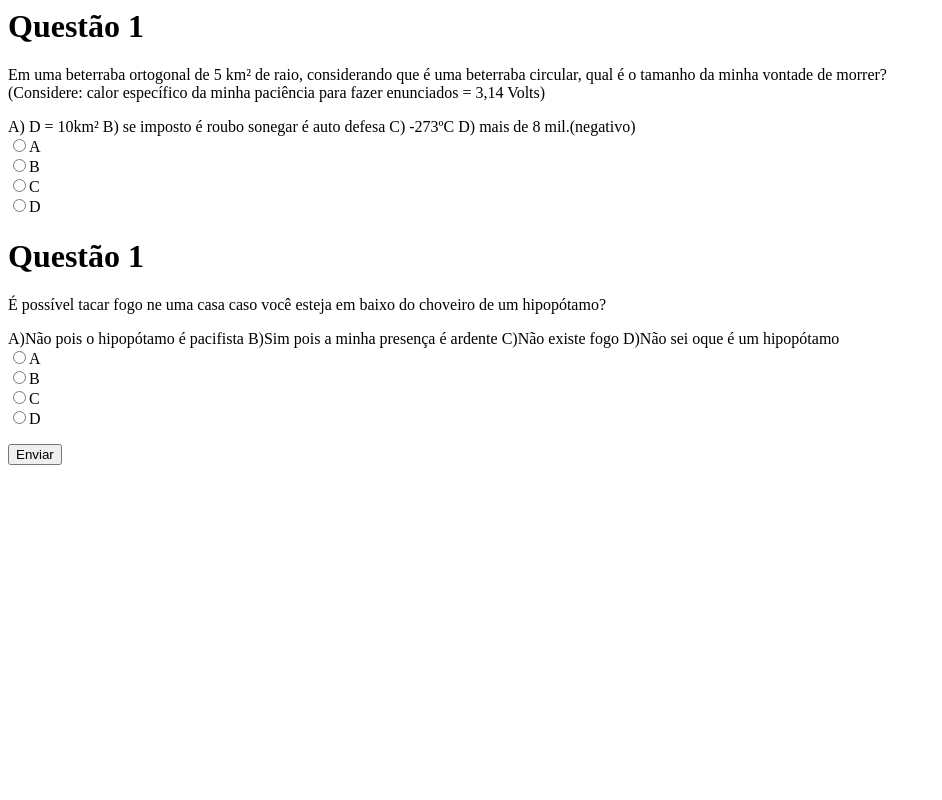
After one commit to cp2-dc-info-projeto-final/portal-curso-de-ingles, a PHP site: page /questoes.html in a window 1280 px wide. The commit adds this page. Shown: the whole page, without its empty margins (0-942 px from the left). Run offline with PHP 8.4, Linux system fonts and the light colour scheme.

Commit message:
commitando arquivos para a página do professor

```diff
--- /dev/null
+++ b/professor/questoes.html
@@ -0,0 +1,66 @@
+<script type="text/javascript">
+    document.getElementById("verNota").onclick = function(){
+        var q1 = document.getElementsByName("q1");
+        var q2 = document.getElementsByName("q2");
+        var gb;
+        var totalAcertos;
+
+        for (var i = 0; i < q1.length; i++) {
+            if (q1[i].checked) {
+                gb1 = (q[i].value);
+            }
+        }
+        for (var i = 0; i < q2.length; i++) {
+            if (q2[i].checked) {
+                gb2 = (q[i].value);
+            }
+        }
+
+        if(gb1 == 3){totalAcertos = parseInt(totalAcertos) + parseInt(1);}
+        if(gb1 == 1){totalAcertos = parseInt(totalAcertos) + parseInt(1);}
+        alert(gb1);
+        alert(gb2);
+        alert("Total de acertos: ");
+        alert(totalAcertos);
+
+    }
+</script>
+<!DOCTYPE html>
+<html lang="en">
+<head>
+    <meta charset="UTF-8">
+    <meta name="viewport" content="width=device-width, initial-scale=1.0">
+    <meta http-equiv="X-UA-Compatible" content="ie=edge">
+    <title>Document</title>
+</head>
+<body>
+    <div>
+            <h1> Questão 1</h1>
+            <p>Em uma beterraba ortogonal de 5 km² de raio, considerando que é uma beterraba circular, qual é o tamanho da minha vontade de morrer?
+            <br>(Considere: calor específico da minha paciência para fazer enunciados = 3,14 Volts)</p>
+            <p>
+                A) D = 10km²    B) se imposto é roubo sonegar é auto defesa     C) -273ºC    D) mais de 8 mil.(negativo)
+            <br>
+            <input type="radio" name="q1" value="1">A<br>
+            <input type="radio" name="q1" value="2">B<br>
+            <input type="radio" name="q1" value="3">C<br>
+            <input type="radio" name="q1" value="4">D<br>
+            </p>
+    </div>
+    <div>
+            <h1> Questão 1</h1>
+            <p>É possível tacar fogo ne uma casa caso você esteja em baixo do choveiro de um hipopótamo?</p>
+            <p>
+                A)Não pois o hipopótamo é pacifista    B)Sim pois a minha presença é ardente   C)Não existe fogo  D)Não sei oque é um hipopótamo
+            <br>
+            <input type="radio" name="q2" value="1">A<br>
+            <input type="radio" name="q2" value="2">B<br>
+            <input type="radio" name="q2" value="3">C<br>
+            <input type="radio" name="q2" value="4">D<br>
+            </p>
+    </div>
+
+    <input type="button" id="verNota" value="Enviar" />
+
+</body>
+</html>
```
Also changed, not shown: professor/pagProfessor.php (+4 -10 lines).
